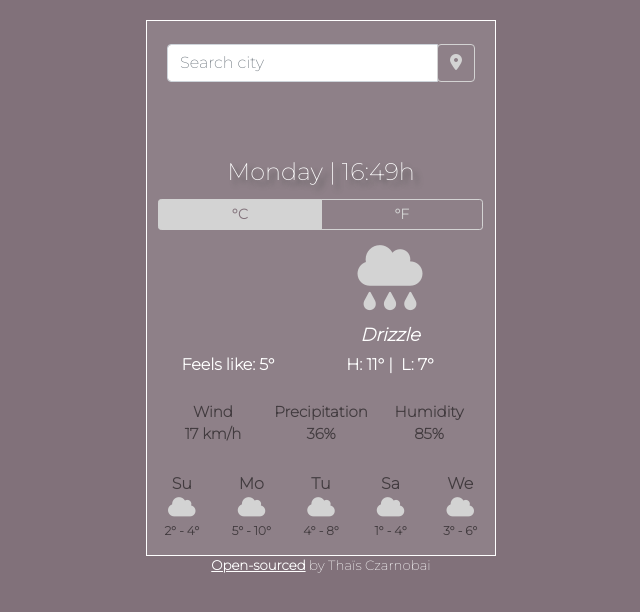
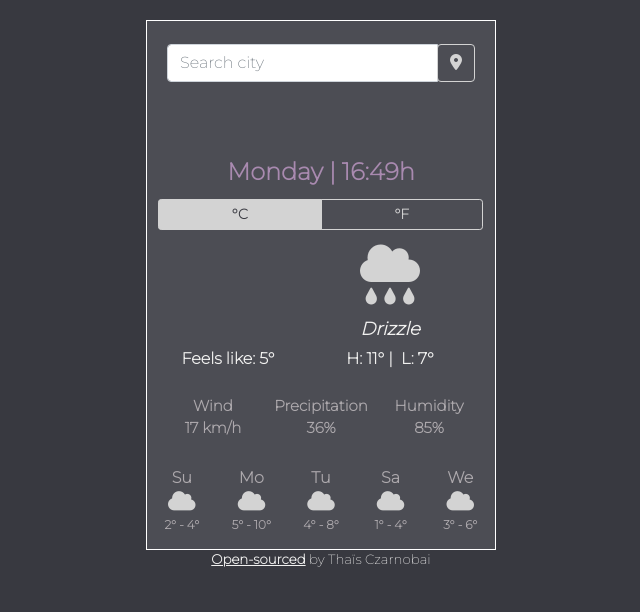
Before and after one commit to thataczar/vanilla-weather-app, a plain HTML site: page index.html in a window 1280 px wide. Shown: the whole page, without its empty margins (319-959 px from the left). Drawn offline with nearby package versions, Linux system fonts and the light colour scheme.

Commit message:
Updated css

```diff
--- a/src/style.css
+++ b/src/style.css
@@ -1,6 +1,6 @@
 body {
   margin-top: 20px;
-  background-color: #81717a;
+  background-color: #383940;
   font-family: "Montserrat", sans-serif;
 }
 .input-group {
@@ -9,13 +9,12 @@ body {
 }
 h1 {
   text-transform: uppercase;
-  font-weight: bold;
 }
 h1,
 h2 {
   text-align: center;
-  color: #fff;
-  text-shadow: 5px 5px 5px rgb(83, 83, 83);
+  color: #a98ab0;
+  font-weight: bold;
 }
 
 h2 {
@@ -24,14 +23,14 @@ h2 {
 
 .C-F {
   text-align: left;
-  color: #fff;
+  color: #f1f1f0;
 }
 .current-temp,
 .current-icon {
-  font-size: 65px;
+  font-size: 60px;
   line-height: 1.2;
   text-align: center;
-  color: #fff;
+  color: #f1f1f0;
   padding-top: 10px;
 }
 .current-weather {
@@ -39,13 +38,13 @@ h2 {
   text-align: center;
   font-weight: bold;
   font-style: italic;
-  color: #fff;
+  color: #f1f1f0;
 }
 .feels-like,
 .high-low {
   font-size: 16px;
   text-align: center;
-  color: #fff;
+  color: #f1f1f0;
   font-weight: bold;
 }
 .container {
@@ -70,12 +69,12 @@ th {
   width: 33.33333333333%;
   text-align: center;
   font-size: 15px;
-  color: #423b3f;
+  color: #ada9ad;
   font-weight: bold;
 }
 .forecast {
   margin-bottom: 15px;
-  color: #423b3f;
+  color: #ada9ad;
   text-align: center;
   font-size: 16px;
   padding-top: 10px;
@@ -99,7 +98,7 @@ th {
 }
 
 .btn-outline-primary:hover {
-  color: #fff;
+  color: #f1f1f0;
   background-color: #d3d3d3;
   border-color: #d3d3d3;
 }
@@ -109,7 +108,7 @@ th {
 .btn-outline-primary.active,
 .btn-outline-primary.dropdown-toggle.show,
 .btn-outline-primary:active {
-  color: #81717a;
+  color: #383940;
   background-color: #d3d3d3;
   border-color: #d3d3d3;
 }
@@ -128,21 +127,21 @@ th {
 }
 
 .form-control:focus {
-  color: #212529;
-  background-color: #fff;
-  border-color: #423b3f;
+  color: #383940;
+  background-color: #f1f1f0;
+  border-color: #69586d;
   outline: 0;
   box-shadow: none;
 }
 
 .open-sourced {
   font-family: "Montserrat", sans-serif;
-  color: #fff;
+  color: #f1f1f0;
   text-align: center;
   font-size: smaller;
 }
 
 .open-sourced a {
-  color: #fff;
+  color: #f1f1f0;
   font-weight: bold;
 }
```
